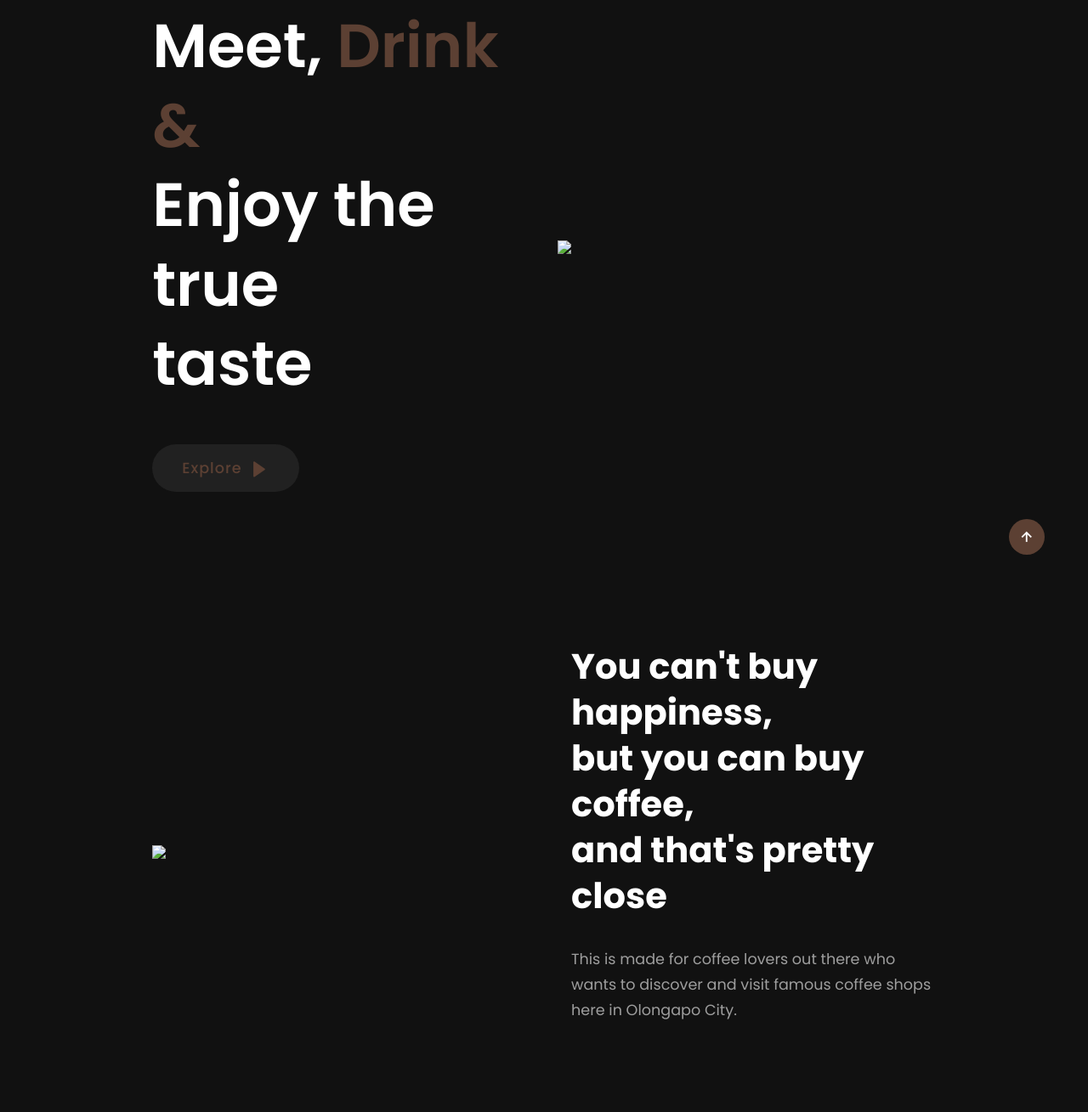
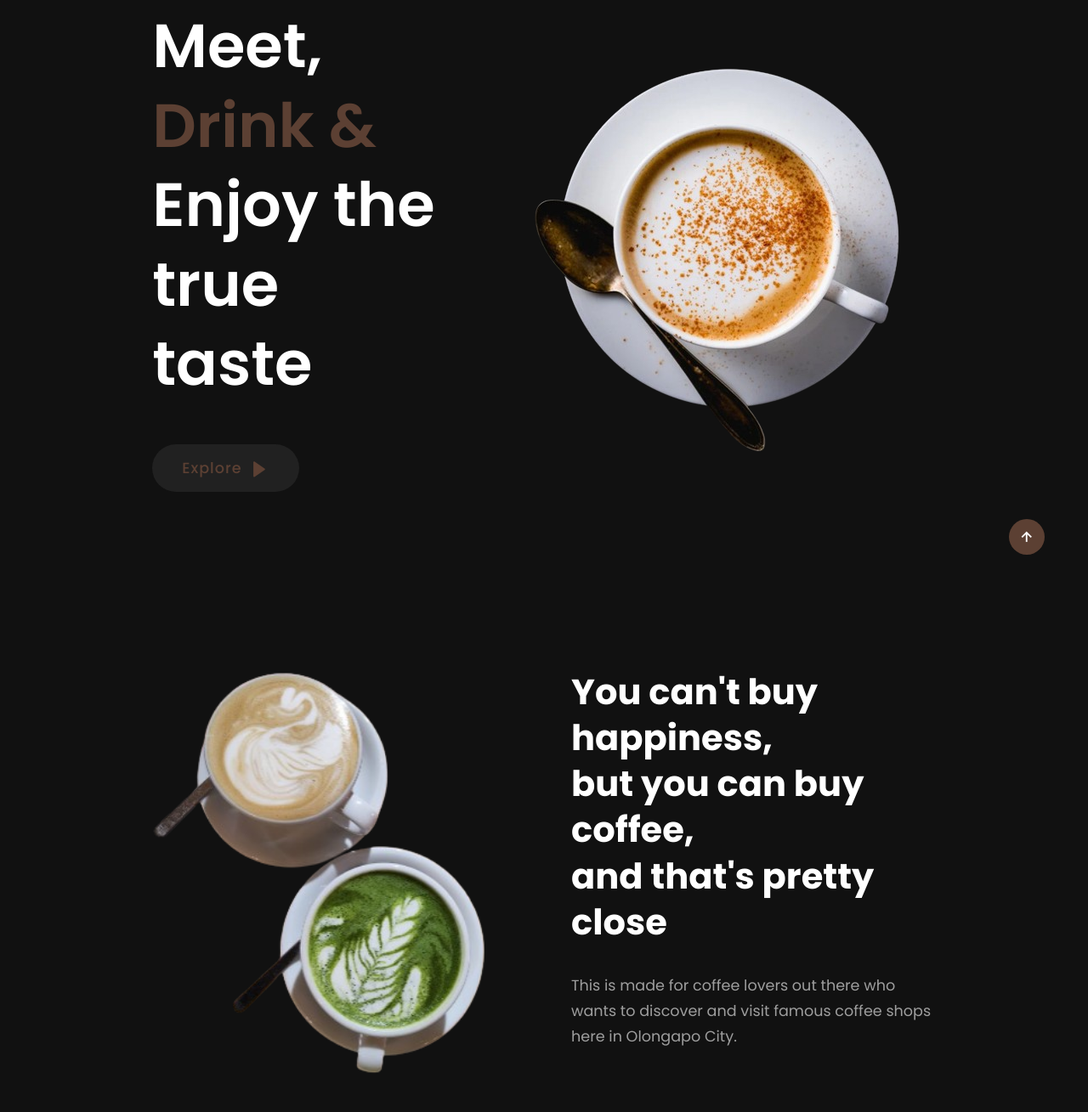
Before and after one commit to MaverickC301/Projects, a plain HTML site: page index.html in a window 1280 px wide. Shown: the part 112-1421 px from the top of the page at 85% size. Drawn offline with nearby package versions, Linux system fonts and the light colour scheme.

Commit message:
Update index.html

```diff
--- a/index.html
+++ b/index.html
@@ -35,14 +35,14 @@
         </div>
 
         <div class="home-img">
-            <img src="img/coffeebg.png">
+            <img src="Coffee Shops/img/coffeebg.png">
         </div>
     </section>
 
     <!--About us-->
     <section class="about" id="about">
         <div class="about-img">
-            <img src="img/aboutusbg.png">
+            <img src="Coffee Shops/img/aboutusbg.png">
         </div>
 
         <div class="about-text">
```
